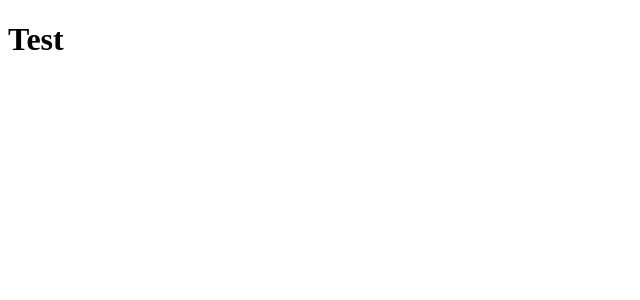
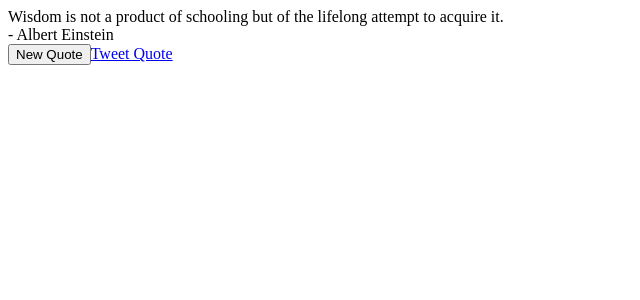
Before and after one commit to artem-page/camp, a React (Create React App) app in the folder dev/: page / in a window 1280 px wide. Shown: the top 300 px of the page, without its empty margins (0-640 px from the left). Built offline with nearby package versions, Linux system fonts and the light colour scheme.

Commit message:
misc react

```diff
--- /dev/null
+++ b/dev/public/css.css
@@ -0,0 +1,7 @@
+.quote-container {
+    transition: opacity 0.5s ease-in-out;
+}
+
+.fade-out {
+    opacity: 0;
+}
--- a/dev/public/index.html
+++ b/dev/public/index.html
@@ -5,6 +5,7 @@
     <meta name="viewport" content="width=device-width, initial-scale=1.0">
     <meta http-equiv="X-UA-Compatible" content="IE=edge,chrome=1">
     <title>React App</title>
+    <link rel="stylesheet" type="text/css" href="css.css" />
 </head>
 <body>
 
--- a/dev/src/App.js
+++ b/dev/src/App.js
@@ -1,4 +1,8 @@
 import React from 'react';
+
+const JSX = <div></div>;
+
+
 
 class App extends React.Component {
 	render() {
--- /dev/null
+++ b/dev/src/RandomQuoteMachine.js
@@ -0,0 +1,70 @@
+import React, { useState, useEffect } from 'react';
+
+const App = () => {
+
+    const [quoteIndex, setQuoteIndex] = useState(0);
+    const [fadeOut, setFadeOut] = useState(false);
+
+    const wisdomQuotes = [
+        { quote: "The only true wisdom is in knowing you know nothing.", author: "Socrates" },
+        { quote: "The journey of a thousand miles begins with one step.", author: "Lao Tzu" },
+        { quote: "Knowing yourself is the beginning of all wisdom.", author: "Aristotle" },
+        { quote: "Wisdom is not a product of schooling but of the lifelong attempt to acquire it.", author: "Albert Einstein" },
+        { quote: "The fool doth think he is wise, but the wise man knows himself to be a fool.", author: "William Shakespeare" },
+        { quote: "The only limit to our realization of tomorrow will be our doubts of today.", author: "Franklin D. Roosevelt" },
+        { quote: "To conquer oneself is a greater victory than to conquer thousands in a battle.", author: "Dalai Lama" },
+        { quote: "The more I learn, the more I realize how much I don't know.", author: "Albert Einstein" },
+        { quote: "The only way to do great work is to love what you do.", author: "Steve Jobs" },
+        { quote: "In three words I can sum up everything I've learned about life: it goes on.", author: "Robert Frost" },
+        { quote: "You have within you right now, everything you need to deal with whatever the world can throw at you.", author: "Brian Tracy" },
+        { quote: "Success is not final, failure is not fatal: It is the courage to continue that counts.", author: "Winston S. Churchill" },
+        { quote: "The greatest glory in living lies not in never falling, but in rising every time we fall.", author: "Nelson Mandela" },
+        { quote: "The more I live, the more I learn. The more I learn, the more I realize, the less I know.", author: "Michel Legrand" },
+        { quote: "Believe you can and you're halfway there.", author: "Theodore Roosevelt" },
+        { quote: "Happiness is not something ready-made. It comes from your own actions.", author: "Dalai Lama" },
+        { quote: "It does not matter how slowly you go as long as you do not stop.", author: "Confucius" },
+        { quote: "The purpose of our lives is to be happy.", author: "Dalai Lama" },
+        { quote: "Don't count the days, make the days count.", author: "Muhammad Ali" },
+        { quote: "The best way to predict the future is to create it.", author: "Peter Drucker" },
+    ];
+
+    useEffect(() => {
+        setQuoteIndex(getRandomIndex());
+    }, []);
+
+    const getRandomIndex = () => {
+      return Math.floor(Math.random() * wisdomQuotes.length);
+    };
+
+    const getQuote = () => {
+        setFadeOut(true); // Add state to trigger the fade-out class
+        setQuoteIndex(getRandomIndex());
+        setFadeOut(false); // Reset the state
+    };
+
+    const tweetQuote = () => {
+      const currentQuote = wisdomQuotes[quoteIndex];
+      const tweetUrl = `https://twitter.com/intent/tweet?text="${currentQuote.quote}" - ${currentQuote.author}`;
+      window.open(tweetUrl, '_blank');
+    };
+
+    return (
+      <div id="quote-box" >
+        <div className={`quote-container ${fadeOut ? 'fade-out' : ''}`}>
+            <div id="text">{wisdomQuotes[quoteIndex].quote}</div>
+            <div id="author">- {wisdomQuotes[quoteIndex].author}</div>
+        </div>
+        <div>
+        <button id="new-quote" onClick={getQuote} >
+          New Quote
+        </button>
+        <a id="tweet-quote" href="#" onClick={tweetQuote}>
+          Tweet Quote
+        </a>
+        </div>
+      </div>
+    );
+
+};
+
+export default App;
--- a/dev/src/index.js
+++ b/dev/src/index.js
@@ -1,9 +1,10 @@
 import React from 'react';
 import ReactDOM from 'react-dom/client';
 import App from './App';
+import RandomQuoteMachine from './RandomQuoteMachine'
 
 const root = ReactDOM.createRoot(document.getElementById("root"));
 
 root.render(
-	<App />
+	<RandomQuoteMachine />
 );
```
